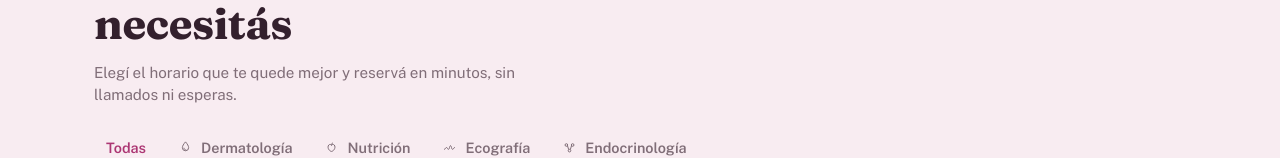
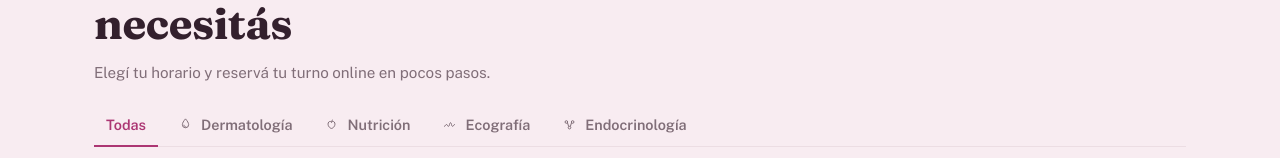
Before and after one commit to canderojo/ingsoft3-tp01, a React (Vite) app in the folder frontend/: page / in a window 1280 px wide. Shown: the part 209-367 px from the top of the page. Built offline with nearby package versions, Linux system fonts and the light colour scheme; no server answers.

Commit message:
Cambiar el subtítulo de la pantalla principal (#37)

```diff
--- a/frontend/src/pages/ProfesionalesPage.jsx
+++ b/frontend/src/pages/ProfesionalesPage.jsx
@@ -30,8 +30,7 @@ export default function ProfesionalesPage() {
           <p className="hero-eyebrow">Turnos online</p>
           <h1>Reservá tu consulta con el profesional que necesitás</h1>
           <p className="hero-subtitulo">
-            Elegí el horario que te quede mejor y reservá en minutos, sin
-            llamados ni esperas.
+            Elegí tu horario y reservá tu turno online en pocos pasos.
           </p>
 
           <div className="tabs" role="group" aria-label="Filtrar por especialidad">
```
